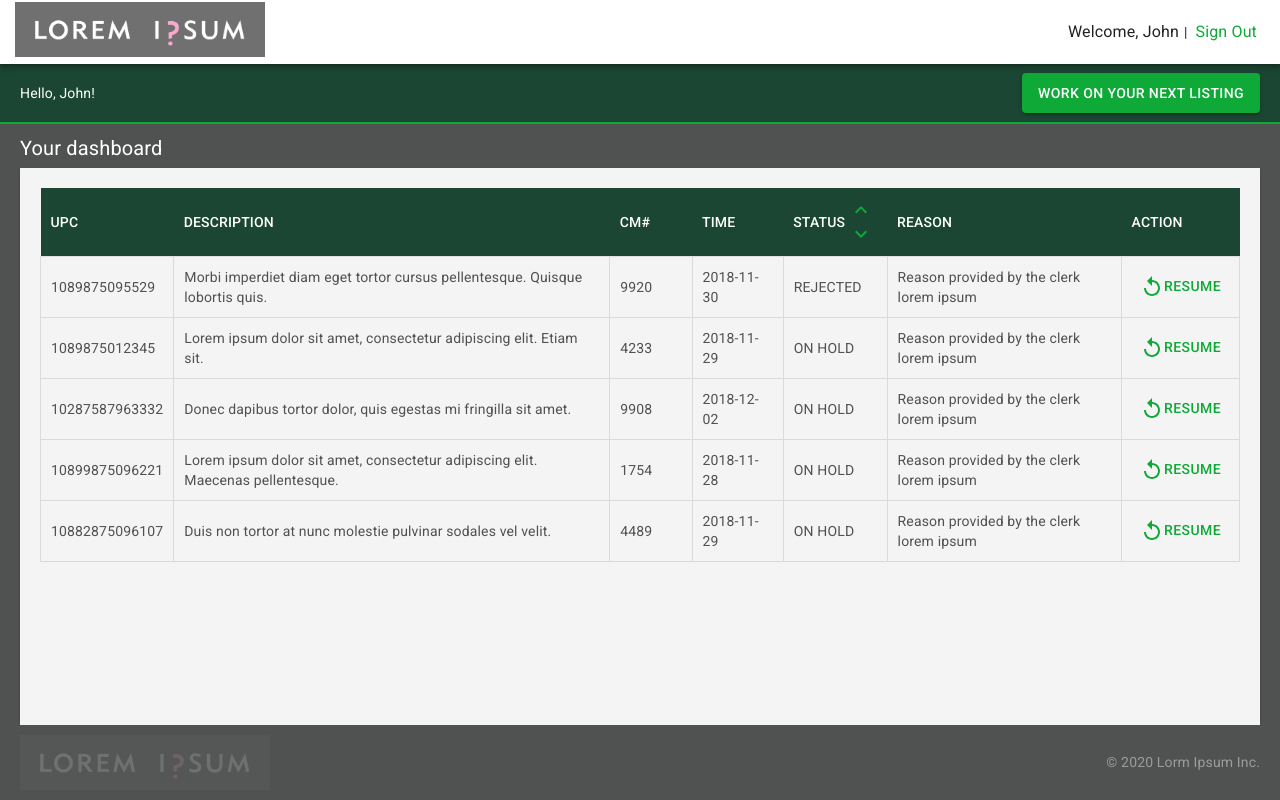
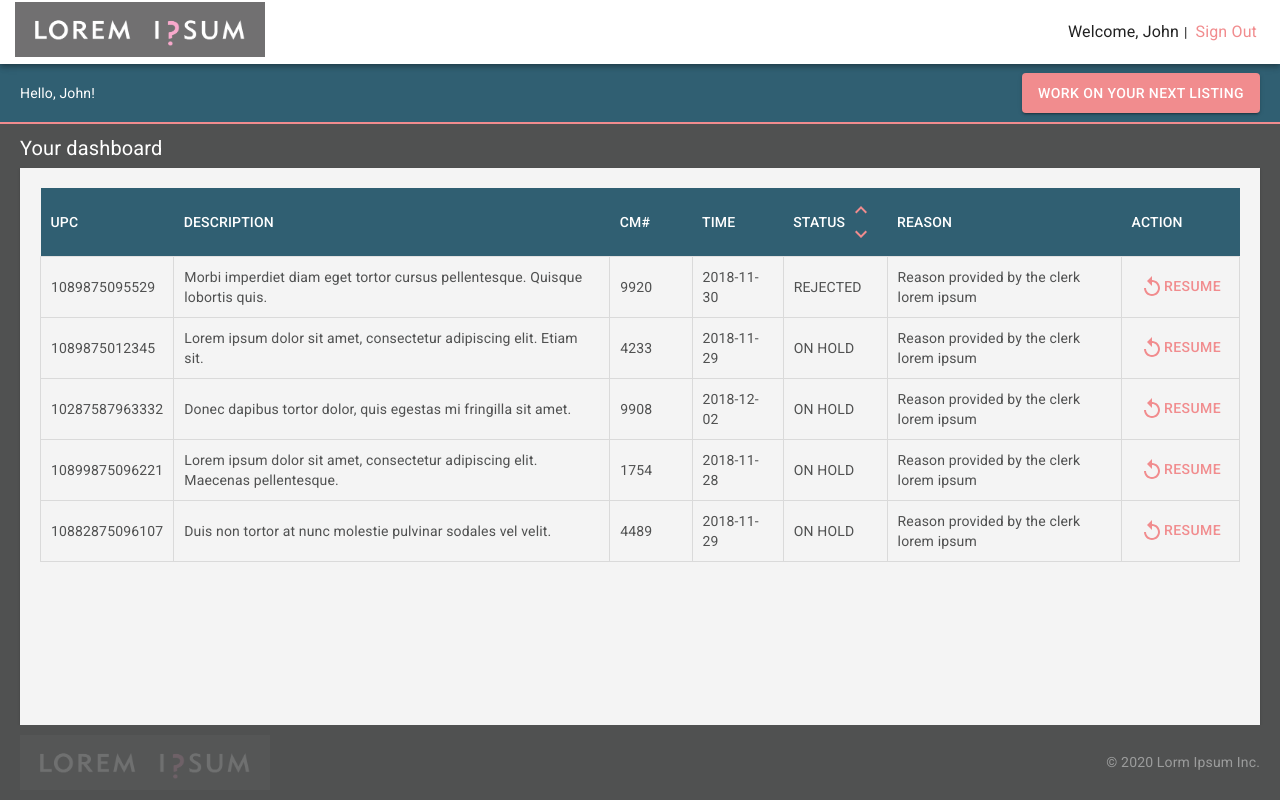
Before and after one commit to ella33/react-material-ui-poc, a React (Create React App) app: page / in a window 1280 px wide. Built offline with nearby package versions, Linux system fonts and the light colour scheme.

Commit message:
Changed colors

```diff
--- a/src/styles/colors.js
+++ b/src/styles/colors.js
@@ -1,6 +1,6 @@
 const colors = {
-  primary: '#0EA937',
-  darkerPrimary: '#1B4633',
+  primary: '#F18C8E',
+  darkerPrimary: '#305F72',
   secondary: '#C3C3C3',
   lightGrey: 'rgba(0, 0, 0, 0.33)',
   darkGrey: '#616161',
```
